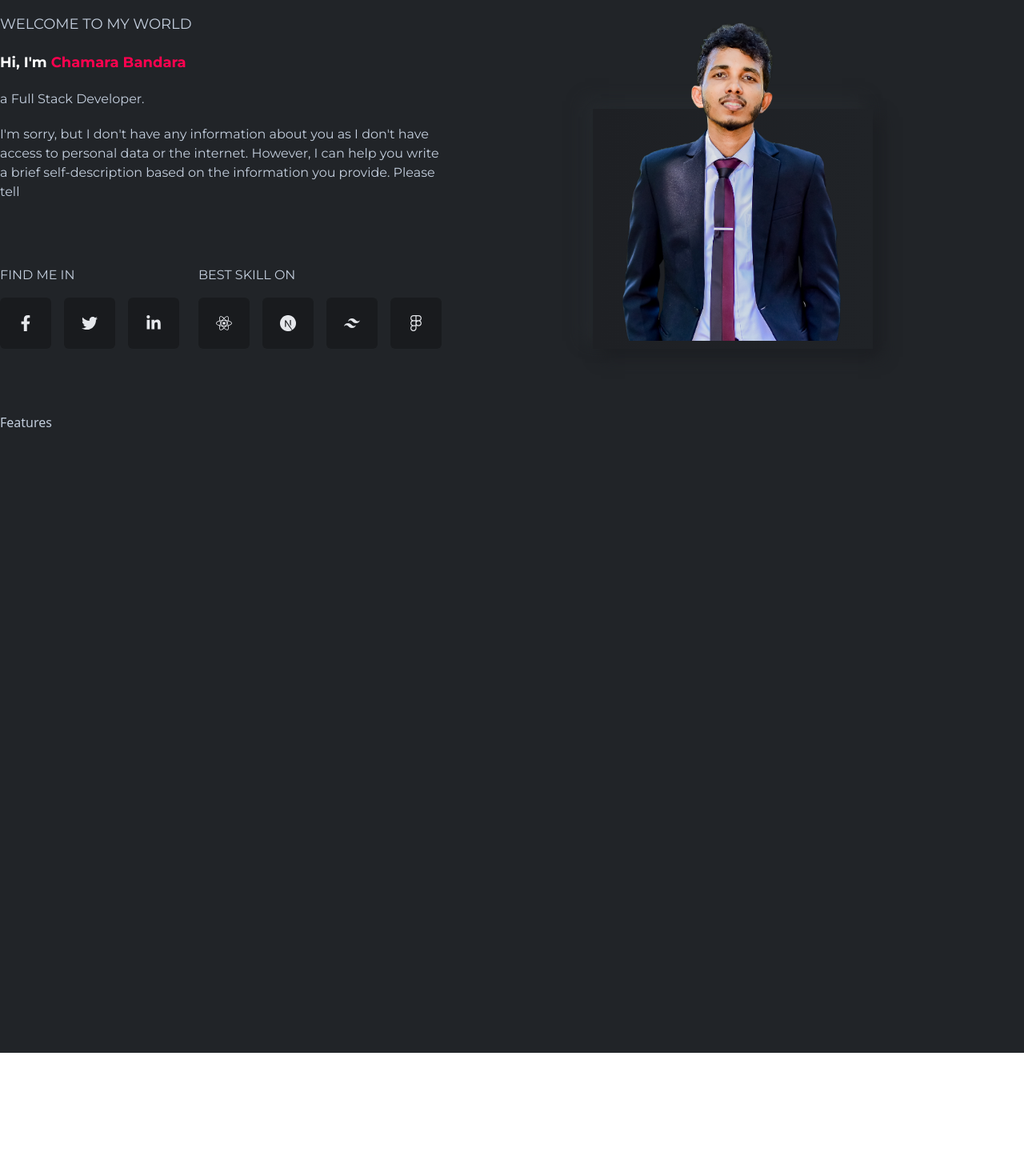
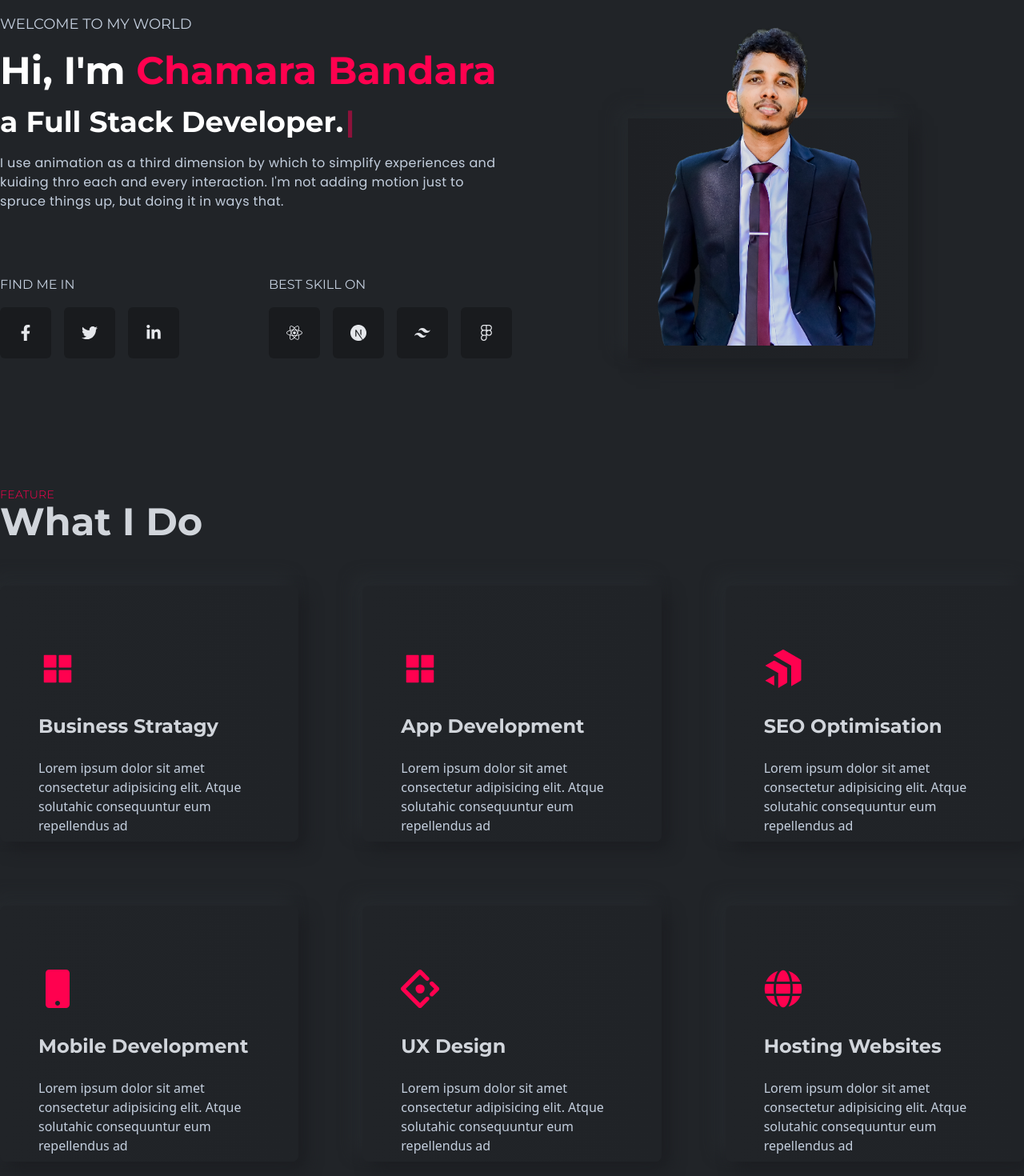
Before and after one commit to chamarabandarawd/Personal-web, a React (Create React App) app: page / in a window 1280 px wide. Shown: the part 120-1590 px from the top of the page at 80% size. Before the commit the page ends 1436 px from the top, so only its background shows below. Built offline with nearby package versions, Linux system fonts and the light colour scheme.

Commit message:
Feature part almost done . data should be changes

```diff
--- a/src/App.js
+++ b/src/App.js
@@ -1,6 +1,7 @@
 import Banner from "./components/banner/Banner";
 import Features from "./components/features/Features";
 import Navbar from "./components/navbar/Navbar";
+
 
 function App() {
   return (
@@ -9,6 +10,7 @@ function App() {
       <Navbar/>
       <Banner/>
       <Features/>
+
       </div>
     </div>
   );
--- a/src/components/banner/LeftBanner.js
+++ b/src/components/banner/LeftBanner.js
@@ -12,20 +12,26 @@ const LeftBanner = () => {
         delaySpeed: 2000,
     });
     return (
-        <div className='w-1/2 flex flex-col gap-20'>
-            <div className='flex flex-col gap-5'>
-                <h4 className='text-lg font-normal' >WELCOME TO MY WORLD</h4>
-                <h1 className='text-lg font-bold text-white'>
-                    Hi, I'm {" "}
-                    <span className='text-designColor capitalize' >Chamara Bandara</span>
-                </h1>
-                <h2>a {""} <span>{text}</span></h2>
-                <p>
-                    I'm sorry, but I don't have any information about you as I don't have access to personal data or the internet.
-                    However, I can help you write a brief self-description based on the information you provide.
-                    Please tell
-                </p>
-            </div>
+        <div className="w-full lgl:w-1/2 flex flex-col gap-20">
+        <div className="flex flex-col gap-5">
+          <h4 className=" text-lg font-normal">WELCOME TO MY WORLD</h4>
+          <h1 className="text-5xl font-bold text-white">
+            Hi, I'm <span className="text-designColor capitalize">Chamara Bandara</span>
+          </h1>
+          <h2 className="text-4xl font-bold text-white">
+          a <span>{text}</span>
+          <Cursor
+            cursorBlinking="false"
+            cursorStyle="|"
+            cursorColor="#ff014f"
+          />
+        </h2>
+        <p className="text-base font-bodyFont leading-6 tracking-wide">
+          I use animation as a third dimension by which to simplify experiences
+          and kuiding thro each and every interaction. I'm not adding motion
+          just to spruce things up, but doing it in ways that.
+        </p>
+      </div>
             <div className="flex flex-col xl:flex-row gap-6 lgl:gap-0 justify-between">
                 <div>
                     <h2 className="text-base uppercase font-titleFont mb-4">
--- a/src/components/features/Features.js
+++ b/src/components/features/Features.js
@@ -1,9 +1,29 @@
 import React from 'react'
+import Title from '../layouts/Title'
+import Card from '../layouts/Card'
+import { AiFillAppstore } from "react-icons/ai";
+import { featuresData } from '../../data/data';
 
 const Features = () => {
   return (
-    <section id='features' className="w-full h-[800px] pb-20 flex border-b-[px] border-b-black">
-    Features
+    <section id='features' className="w-full  py-20  border-b-[px] border-b-black">
+      <Title title='feature' des='what I do'/>
+      <div className='grid grid-cols-3 gap-20'>
+
+      {featuresData.map(({title,des,icon,id})=>(
+
+        <Card key={id} title={title} des={des} icon={icon}/>
+      ))}
+
+      <Card
+      title='Business Stratagy'
+      des='Lorem ipsum dolor sit amet consectetur adipisicing elit. Atque solutahic consequuntur eum repellendus ad'
+      icon={<AiFillAppstore />}
+      />
+
+      </div>
+
+
 </section>
   )
 }
--- /dev/null
+++ b/src/components/layouts/Card.js
@@ -0,0 +1,29 @@
+import React from 'react'
+import {HiArrowRight} from "react-icons/hi"
+
+const Card = ({ title, des, icon }) => {
+    return (
+        <div className='w-full h-80 px-12 py-10 rounded-lg shadow-shadowOne flex
+    item-center bg-gradient-to-r from-bodyColor to-[#202327] group
+    hover:bg-gradient-to-b hover:from-black hover:to-[#1e2024] transition-colors duration-100'>
+        <div className='h-72  overflow-y-hidden'>
+            <div className='flex h-full flex-col gap-8 translate-y-10 group-hover:translate-y-0 transition-transform duration-500'>
+                <div>
+                    <span className='text-5xl text-designColor'>{icon}</span>
+                </div>
+                <div className='flex flex-col gap-6'>
+                    <h2 className='text-2xl font-titleFont font-bold text-gray-300'
+                    >{title}</h2>
+                    <p className='base'>{des}</p>
+                    <span className='text-2xl text-designColor'>
+                        <HiArrowRight/>
+                    </span>
+                </div>
+            </div>
+        </div>
+
+        </div>
+    )
+}
+
+export default Card
--- /dev/null
+++ b/src/components/layouts/Title.js
@@ -0,0 +1,14 @@
+import React from 'react'
+
+function Title({title,des}) {
+  return (
+    <div className='flex flex-col font-titleFont mb-14'>
+    <h3 className='text-sm uppercase font-light text-designColor tracking-wide' >
+      {title}</h3>
+    <h1 className='text-5xl text-gray-300 font-bold capitalize'>
+      {des}</h1>
+      </div>
+  )
+}
+
+export default Title
--- a/src/components/navbar/Navbar.js
+++ b/src/components/navbar/Navbar.js
@@ -7,8 +7,8 @@ import { Link } from 'react-scroll'
 
 const Navbar = () => {
     return (
-        <div className='w-full h-24 mx-auto flex justify-between items-center font-titleFont border-b-[1px] border-b-gray-600'>
-            <div className="flex items-center">
+        <div className="w-full h-24 sticky top-0 z-50 bg-bodyColor mx-auto flex justify-between items-center font-titleFont border-b-[1px] border-b-gray-600">
+        <div className="flex items-center">
                 <img className='h-[70px] rounded-full border-1 border-gray-300 flex items-center justify-center' src={logo} alt='logo' />
                 <span className="ml-2 text-base font-normal text-gray-400 tracking-wide cursor-pointer hover:text-designColor duration-300 ">Chamara Bandara</span>
             </div>
--- /dev/null
+++ b/src/data/data.js
@@ -0,0 +1,43 @@
+import { AiFillAppstore } from "react-icons/ai";
+import { FaMobile, FaGlobe} from "react-icons/fa";
+import { SiProgress, SiAntdesign } from "react-icons/si";
+
+// Features Data
+export const featuresData = [
+  {
+    id: 1,
+    title: "Business Stratagy",
+    icon: <AiFillAppstore />,
+    des: "Lorem ipsum dolor sit amet consectetur adipisicing elit. Atque solutahic consequuntur eum repellendus ad",
+  },
+  {
+    id: 2,
+    icon: <AiFillAppstore />,
+    title: "App Development",
+    des: "Lorem ipsum dolor sit amet consectetur adipisicing elit. Atque solutahic consequuntur eum repellendus ad",
+  },
+  {
+    id: 3,
+    icon: <SiProgress />,
+    title: "SEO Optimisation",
+    des: "Lorem ipsum dolor sit amet consectetur adipisicing elit. Atque solutahic consequuntur eum repellendus ad",
+  },
+  {
+    id: 4,
+    icon: <FaMobile />,
+    title: "Mobile Development",
+    des: "Lorem ipsum dolor sit amet consectetur adipisicing elit. Atque solutahic consequuntur eum repellendus ad",
+  },
+  {
+    id: 5,
+    icon: <SiAntdesign />,
+    title: "UX Design",
+    des: "Lorem ipsum dolor sit amet consectetur adipisicing elit. Atque solutahic consequuntur eum repellendus ad",
+  },
+  {
+    id: 6,
+    icon: <FaGlobe />,
+    title: "Hosting Websites",
+    des: "Lorem ipsum dolor sit amet consectetur adipisicing elit. Atque solutahic consequuntur eum repellendus ad",
+  },
+];
```
